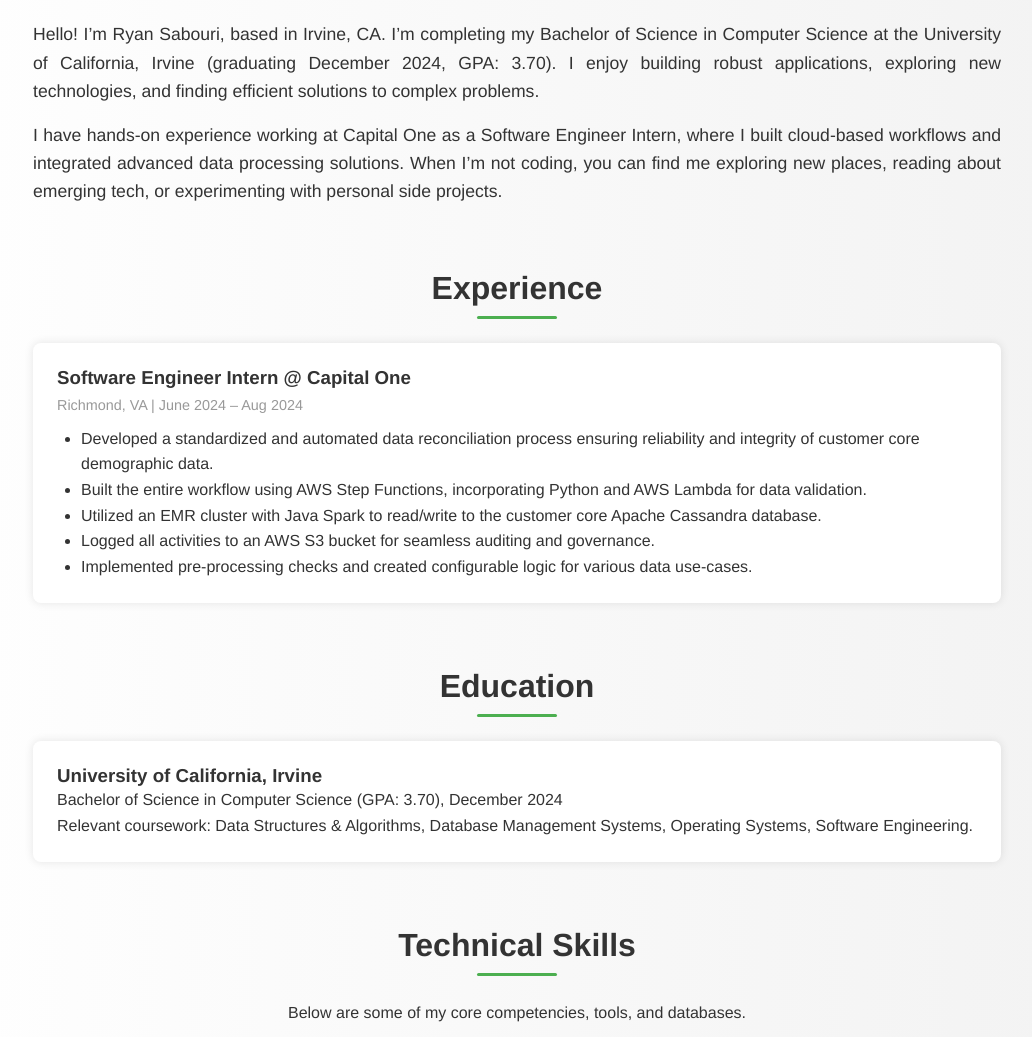
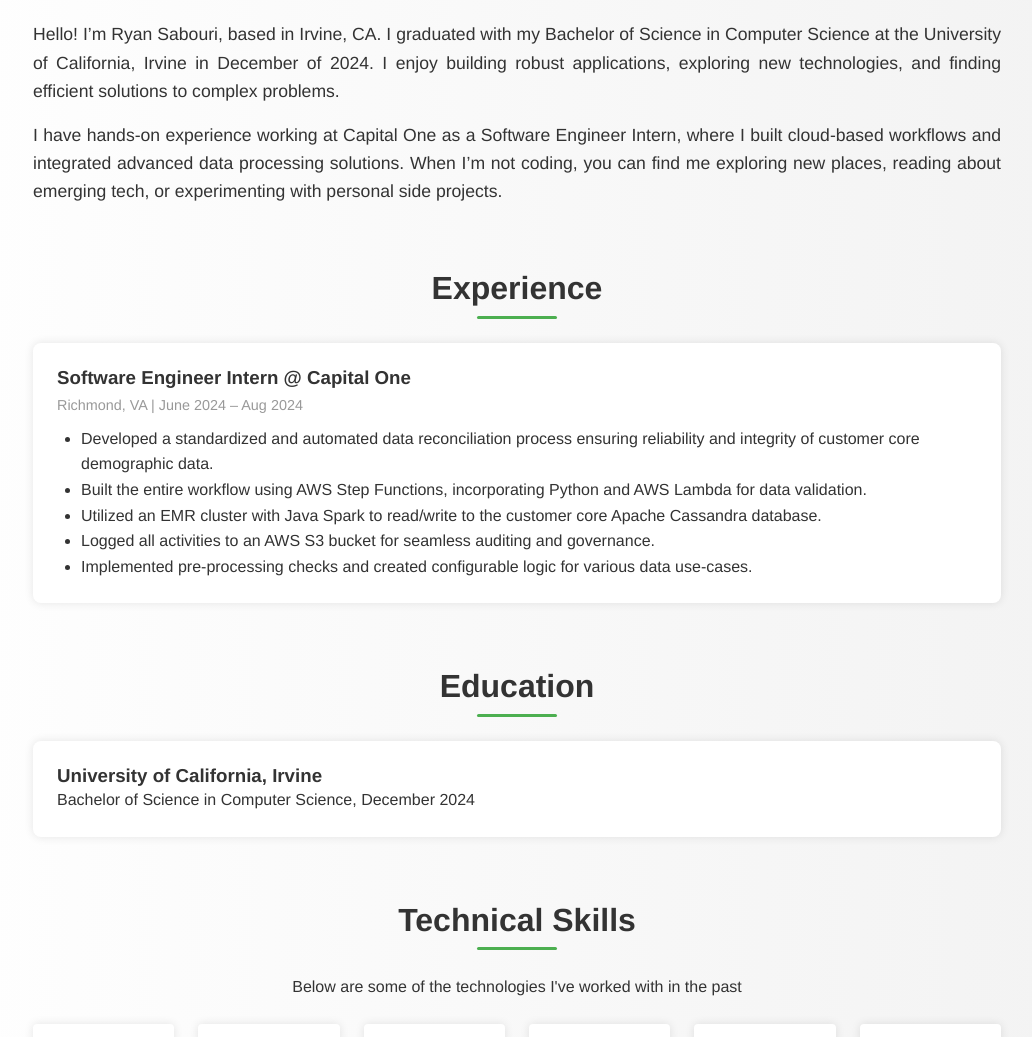
Before and after one commit to sabouriryan/PersonalWebsite, a plain HTML site: page index.html in a window 1280 px wide. Shown: the part 747-1784 px from the top of the page, without its empty margins (123-1155 px from the left). Drawn offline with Linux system fonts and the light colour scheme.

Commit message:
made some edits to captions and links

```diff
--- a/index.html
+++ b/index.html
@@ -418,7 +418,7 @@
     <div class="hero-overlay"></div>
     <div class="hero-content">
       <h1>Ryan Sabouri</h1>
-      <p>I’m a passionate Computer Science student and aspiring Software Engineer from Irvine, CA.</p>
+      <p>I’m a passionate Software Developer from Irvine, CA.</p>
     </div>
   </section>
 
@@ -428,8 +428,8 @@
   <section id="about" class="about">
     <h2>About Me</h2>
     <p>
-      Hello! I’m Ryan Sabouri, based in Irvine, CA. I’m completing my Bachelor of Science in
-      Computer Science at the University of California, Irvine (graduating December 2024, GPA: 3.70).
+      Hello! I’m Ryan Sabouri, based in Irvine, CA. I graduated with my Bachelor of Science in
+      Computer Science at the University of California, Irvine in December of 2024.
       I enjoy building robust applications, exploring new technologies, and finding efficient
       solutions to complex problems.
     </p>
@@ -469,8 +469,7 @@
     <div class="education-list">
       <div class="education-item">
         <h3>University of California, Irvine</h3>
-        <span>Bachelor of Science in Computer Science (GPA: 3.70), December 2024</span>
-        <p>Relevant coursework: Data Structures & Algorithms, Database Management Systems, Operating Systems, Software Engineering.</p>
+        <span>Bachelor of Science in Computer Science, December 2024</span>
       </div>
     </div>
   </section>
@@ -480,7 +479,7 @@
   ============================================= -->
   <section id="skills">
     <h2>Technical Skills</h2>
-    <p style="text-align:center;">Below are some of my core competencies, tools, and databases.</p>
+    <p style="text-align:center;">Below are some of the technologies I've worked with in the past</p>
     <div class="skills-grid">
       <!-- Keep all your skill logos and names here -->
       <div class="skill">
@@ -709,7 +708,7 @@
     </p>
     <p>
       Connect with me on
-      <a href="https://www.linkedin.com/in/ryan-sabouri" target="_blank">LinkedIn</a>.
+      <a href="https://www.linkedin.com/in/ryan-sabouri-3763331b5/" target="_blank">LinkedIn</a>.
     </p>
   </section>
 
```
